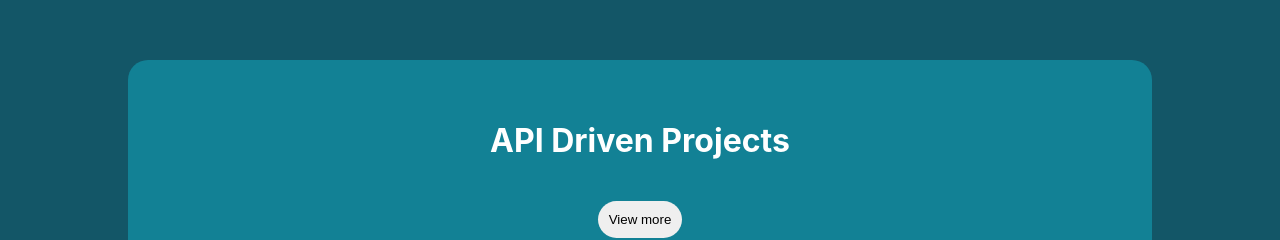
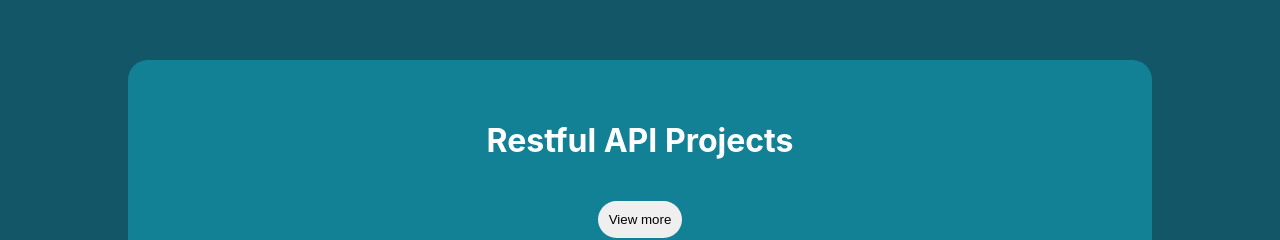
Before and after one commit to FreshMochi/portfolio, a React (Create React App) app: page /portfolio in a window 1280 px wide. Shown: the part 1180-1420 px from the top of the page. Built offline with nearby package versions, Linux system fonts and the light colour scheme.

Commit message:
Correct Title to Restful API

```diff
--- a/src/routes/Portfolio.jsx
+++ b/src/routes/Portfolio.jsx
@@ -26,7 +26,7 @@ export default function Portfolio() {
       </div>
       <div className={style.PortfolioContent}>
         <Pfcard title='CSS Projects' link="css-projects" />
-        <Pfcard title='API driven projects' />
+        <Pfcard title='Restful API Projects' />
       </div>
     </div>
   )
```
